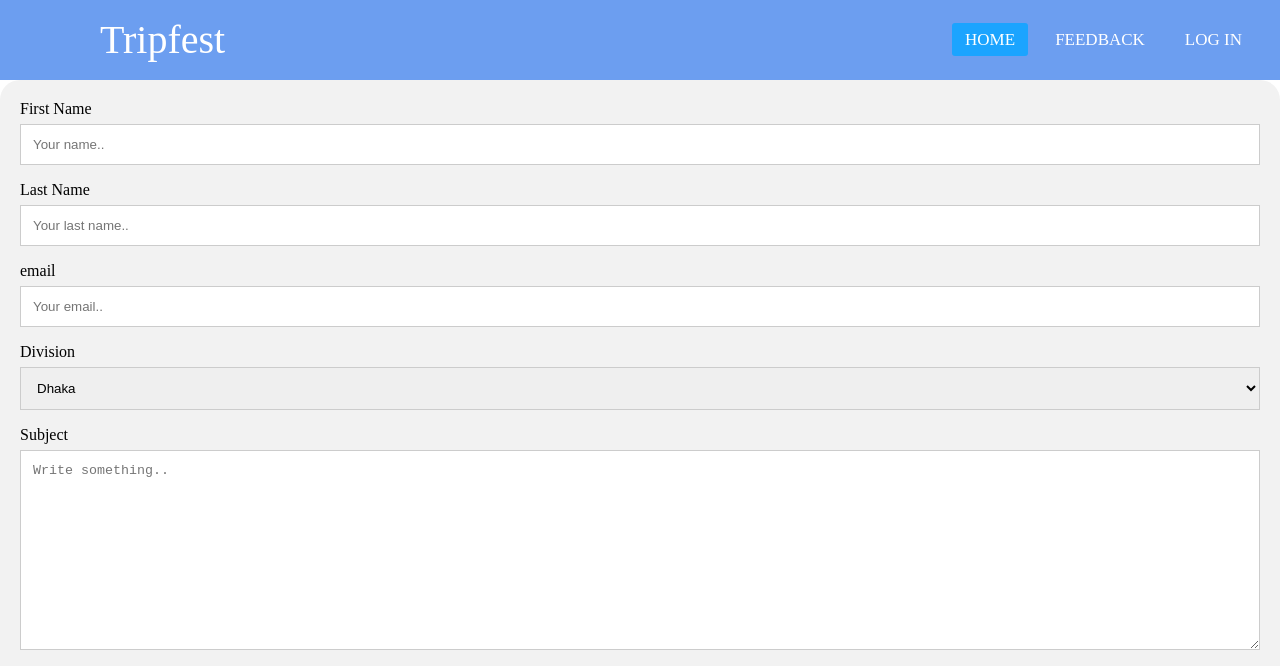
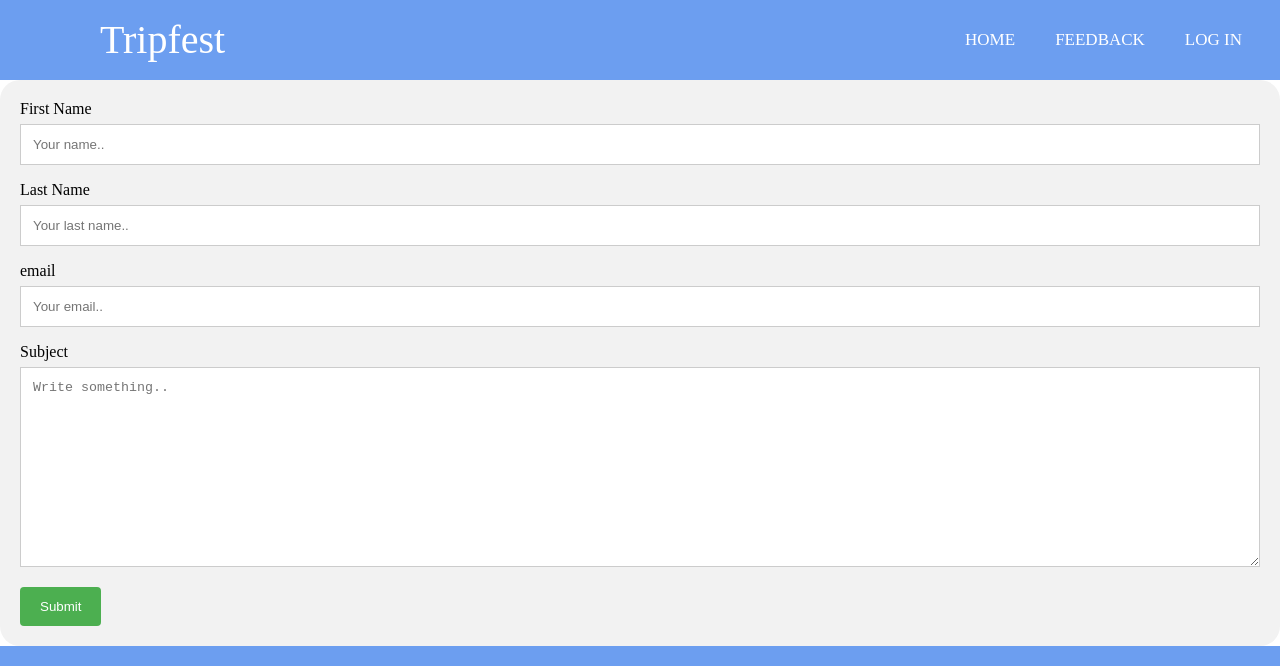
Before and after one commit to abid0801/CSE482_Project, a plain HTML site: page feedback.html in a window 1280 px wide. Shown: the top 666 px of the page. Drawn offline with Linux system fonts and the light colour scheme.

Commit message:
bug fixed

```diff
--- a/feedback.html
+++ b/feedback.html
@@ -4,7 +4,7 @@
     <meta charset="utf-8">
     <meta name="viewport" content="width=device-width, initial-scale=1.0">
     <link rel="stylesheet" href="style.css">
-    <script src="https://kit.fontawesome.com/a076d05399.js"></script>
+    <script src="https://cdnjs.cloudflare.com/ajax/libs/font-awesome/4.7.0/css/font-awesome.min.css"></script>
     <title>Tripfest</title>
   </head>
   <body>
@@ -15,7 +15,7 @@
         </label>
         <label class="logo">Tripfest</label>
         <ul>
-          <li><a class="active" href="index.html">Home</a></li>
+          <li><a class="" href="index.html">Home</a></li>
           <li><a href="feedback.html">Feedback</a></li>
           <li><a href="#">Log In</a></li>
         </ul>
@@ -32,21 +32,8 @@
           <label for="email">email</label>
           <input type="text" id="email" name="email" placeholder="Your email..">
 
-          <label for="Division">Division</label>
-          <select id="Division" name="division">
-            <option value="dhaka">Dhaka</option>
-            <option value="chittagong">Chittagong</option>
-            <option value="khulna">khulna</option>
-            <option value="sylhet">Sylhet</option>
-            <option value="barishal">Barishal</option>
-            <option value="mymenshingh">Mymenshingh</option>
-            <option value="rangpur">Rangpur</option>
-            <option value="rajshahi">Rajshahi</option>
-
-          </select>
-
-          <label for="subject">Subject</label>
-          <textarea id="subject" name="subject" placeholder="Write something.." style="height:200px"></textarea>
+          <label for="Feedback">Subject</label>
+          <textarea id="Feedback" name="Feedback" placeholder="Write something.." style="height:200px"></textarea>
 
           <input type="submit" value="Submit">
 
--- a/style.css
+++ b/style.css
@@ -62,7 +62,8 @@
     }
   }
   @media (max-width: 858px){
-    .checkbtn{
+    .checkbtn
+    {
       display: block;
     }
     ul{
```
Also changed, not shown: index.html (+7 -5 lines).
